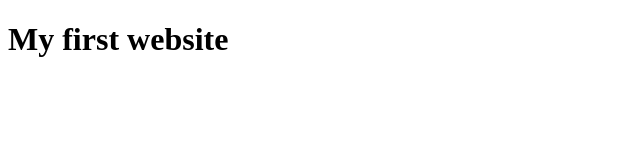
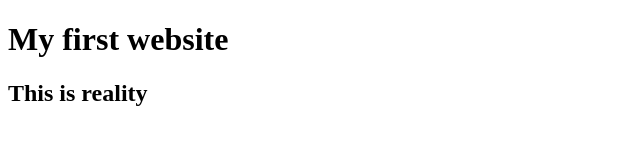
Before and after one commit to yasinkor5/my-first-website, a plain HTML site: page index.html in a window 1280 px wide. Shown: the whole page, without its empty margins (0-640 px from the left). Drawn offline with Linux system fonts and the light colour scheme.

Commit message:
learned github

```diff
--- a/index.html
+++ b/index.html
@@ -2,8 +2,9 @@
 <html lang="en">
 <head>
     <h1>My first website</h1>
+    <h2>This is reality</h2>
 
-    <title>Document</title>
+    <title></title>
 </head>
 <body>
 
```
